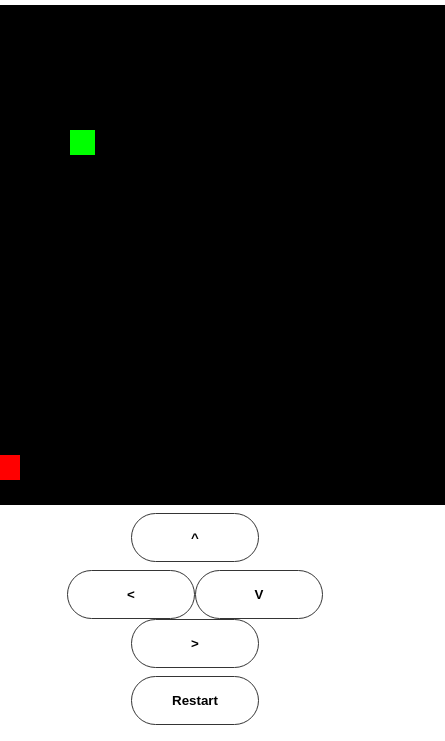
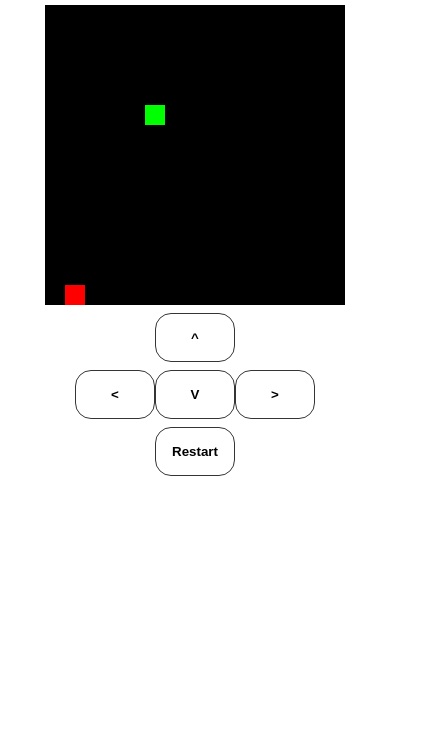
Before and after one commit to EliGertz94/personal-portfolio, a plain HTML site: page index.html in a window 390 px wide. Shown: the part 171-912 px from the top of the page, 445 px wide, since content can reach past the window. After the commit the page ends 844 px from the top, so only its background shows below. Drawn offline with Linux system fonts and the light colour scheme.

Commit message:
button functionality for mobile game

```diff
--- a/index.html
+++ b/index.html
@@ -12,14 +12,14 @@
       <h1>Earn 5 points to access my portfolio !</h1>
       <h1>Current Score: <span id="scoreDisplay"></span></h1>
       <canvas id="board"></canvas>
-      <button class="btn btn-color-2" onclick="restartGame()">^</button>
-      <div>
-        <button class="btn btn-color-2" onclick="restartGame()"><</button
-        ><button class="btn btn-color-2" onclick="restartGame()">V</button
-        ><button class="btn btn-color-2" onclick="restartGame()">></button>
+      <button class="btn2 btn-color-2" id="upButton">^</button>
+      <div class="movment-buttons">
+        <button class="btn2 btn-color-2" id="leftButton"><</button
+        ><button class="btn2 btn-color-2" id="downButton">V</button
+        ><button class="btn2 btn-color-2" id="rightButton">></button>
       </div>
 
-      <button class="btn btn-color-2" onclick="restartGame()">Restart</button>
+      <button class="btn2 btn-color-2" onclick="restartGame()">Restart</button>
     </div>
 
     <div id="portfolio" style="display: none">
--- a/snake.js
+++ b/snake.js
@@ -1,7 +1,7 @@
 //board
-var blockSize = 25;
-var rows = 20;
-var cols = 20;
+var blockSize = 20;
+var rows = 15;
+var cols = 15;
 var board;
 var context;
 
@@ -30,9 +30,26 @@ window.onload = function () {
 
   placeFood();
   document.addEventListener("keyup", changeDirection);
-  // update();
-  setInterval(update, 1000 / 7); //100 milliseconds
-};
+
+  // Add event listeners for button clicks
+  var upButton = document.getElementById("upButton");
+  var downButton = document.getElementById("downButton");
+  var leftButton = document.getElementById("leftButton");
+  var rightButton = document.getElementById("rightButton");
+
+  upButton.addEventListener("click", function () {
+    setDirection(0, -1);
+  });
+  downButton.addEventListener("click", function () {
+    setDirection(0, 1);
+  });
+  leftButton.addEventListener("click", function () {
+    setDirection(-1, 0);
+  });
+  rightButton.addEventListener("click", function () {
+    setDirection(1, 0);
+  });
+  setInterval(update, 1000 / 7);
 
   function update() {
     if (gameOver) {
@@ -127,6 +144,12 @@ function placeFood() {
     foodX = Math.floor(Math.random() * cols) * blockSize;
     foodY = Math.floor(Math.random() * rows) * blockSize;
   }
+
+  function setDirection(x, y) {
+    velocityX = x;
+    velocityY = y;
+  }
+};
 function restartGame() {
   window.location.reload();
 }
--- a/style.css
+++ b/style.css
@@ -19,6 +19,10 @@ p {
 
 a,
 .btn {
+  transition: all 300ms ease;
+}
+a,
+.btn2 {
   transition: all 300ms ease;
 }
 
@@ -222,6 +226,14 @@ section {
   padding: 1rem;
   width: 8rem;
   border-radius: 2rem;
+}
+
+.btn2 {
+  font-weight: 600;
+  transition: all 300ms ease;
+  padding: 1rem;
+  width: 5rem;
+  border-radius: 1rem;
 }
 
 .btn-color-1,
@@ -434,3 +446,9 @@ footer p {
   margin: 1rem;
   flex-direction: column;
 }
+
+.movment-buttons {
+  align-items: center;
+  justify-content: center;
+  flex-direction: row;
+}
```
Lines whose indentation alone changed are shown as unchanged.
